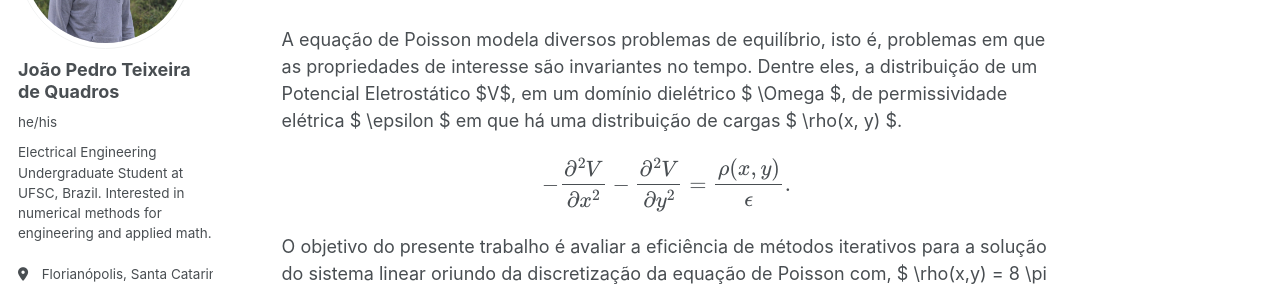
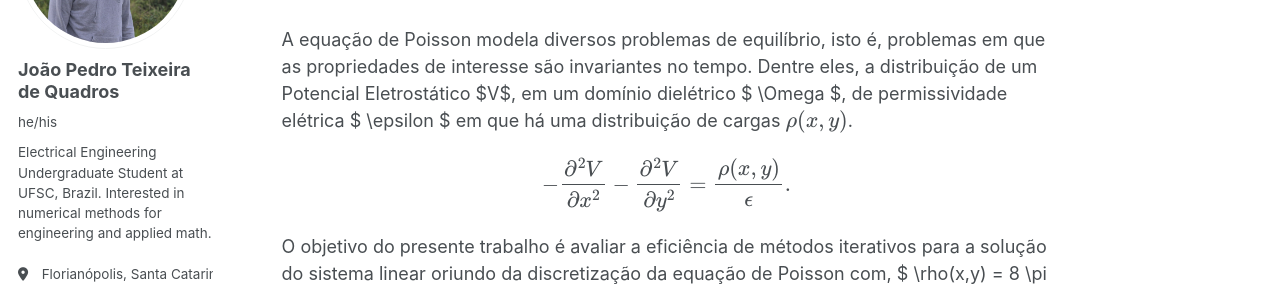
Before and after one commit to jpteixei/jpteixei.github.io, a Jekyll site: the page built from _publications/2026-02-13-metodos-iterativos-para-sol-da-eq-de-poisson.md, in a window 1280 px wide and 1034 px high. Shown: the part 225-514 px from the top of the window. Built offline with Jekyll 4.4.1, drawn with Linux system fonts in a browser that asks for light colours; some web fonts are replaced; a style sheet for code colours, icons or effects is not loaded.

```diff
--- a/_publications/2026-02-13-metodos-iterativos-para-sol-da-eq-de-poisson.md
+++ b/_publications/2026-02-13-metodos-iterativos-para-sol-da-eq-de-poisson.md
@@ -12,7 +12,7 @@ paperurl: 'https://proceedings.sbmac.org.br/sbmac/article/view/5197'
 #bibtexurl: 'http://academicpages.github.io/files/bibtex1.bib'
 citation: 'QUADROS, J. P. T; CALEGARI, P. C. .(2026). &quot;Métodos Iterativos para a Solução da Equação de Poisson".&quot; <i>Proceeding Series of the Brazilian Society of Computational and Applied Mathematics</i>. v. 12. n. 1.'
 ---
-A equação de Poisson modela diversos problemas de equilíbrio, isto é, problemas em que as propriedades de interesse são invariantes no tempo. Dentre eles,  a distribuição de um Potencial Eletrostático $V$, em um domínio dielétrico $ \Omega $, de permissividade elétrica $ \epsilon $ em que há uma distribuição de cargas $ \rho(x, y) $.
+A equação de Poisson modela diversos problemas de equilíbrio, isto é, problemas em que as propriedades de interesse são invariantes no tempo. Dentre eles,  a distribuição de um Potencial Eletrostático $V$, em um domínio dielétrico $ \Omega $, de permissividade elétrica $ \epsilon $ em que há uma distribuição de cargas \\(\rho(x, y) \\).
 
 $$- \dfrac{\partial^2 V}{\partial x^2} - \dfrac{\partial^2 V}{\partial y^2} =  \dfrac{\rho(x,y)}{\epsilon}.$$
 
```
